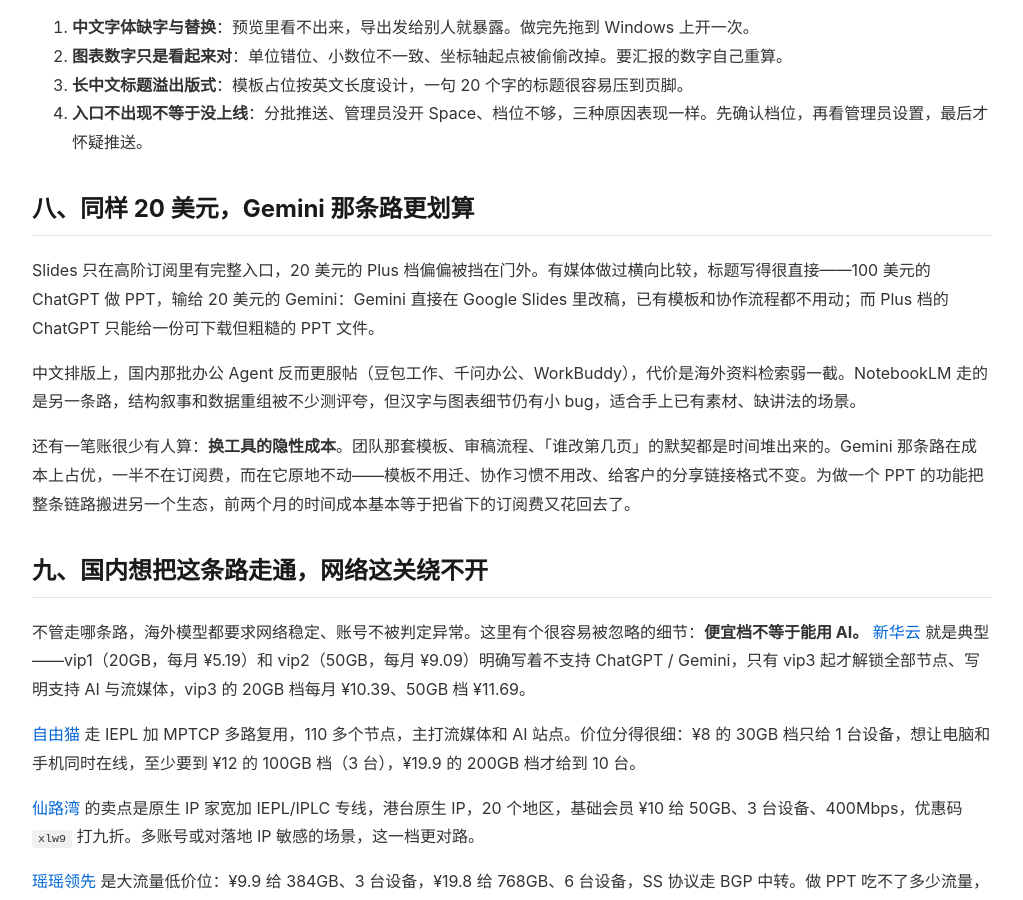
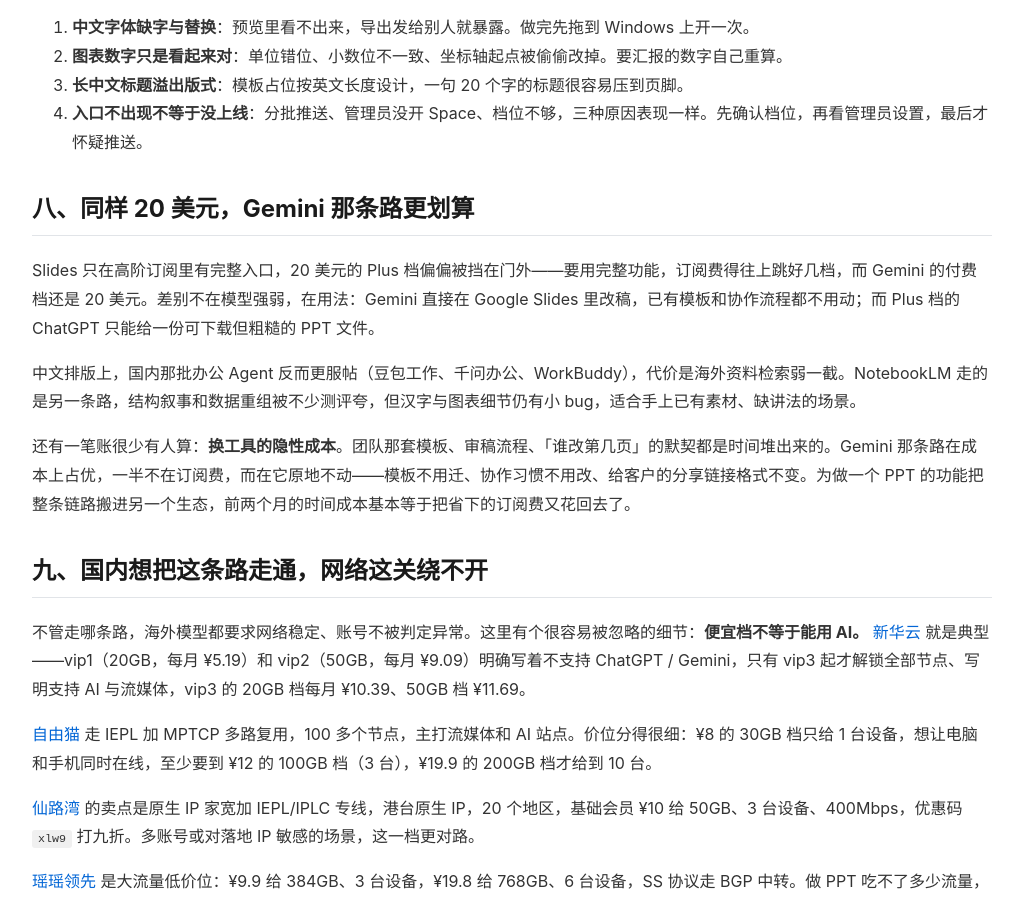
Before and after one commit to yezuofan/free-internet-guide, a Jekyll site: the page built from getting-started/chatgpt-slides-guide-2026.md, in a window 1280 px wide and 900 px high, scrolled down 2361 px. Shown: the whole window, without its empty margins (128-1151 px from the left). Built offline with Jekyll 4.4.1, drawn with Linux system fonts in a browser that asks for light colours; our own code applies the rules of GitHub Pages for plain Markdown files.

Commit message:
fix(getting-started): align Freecat node count and remove unverifiable citation in ChatGPT Slides mirror

```diff
--- a/getting-started/chatgpt-slides-guide-2026.md
+++ b/getting-started/chatgpt-slides-guide-2026.md
@@ -68,7 +68,7 @@ Plus 和免费版还能做什么？能让它把对话内容转成一份可下载
 
 ## 八、同样 20 美元，Gemini 那条路更划算
 
-Slides 只在高阶订阅里有完整入口，20 美元的 Plus 档偏偏被挡在门外。有媒体做过横向比较，标题写得很直接——100 美元的 ChatGPT 做 PPT，输给 20 美元的 Gemini：Gemini 直接在 Google Slides 里改稿，已有模板和协作流程都不用动；而 Plus 档的 ChatGPT 只能给一份可下载但粗糙的 PPT 文件。
+Slides 只在高阶订阅里有完整入口，20 美元的 Plus 档偏偏被挡在门外——要用完整功能，订阅费得往上跳好几档，而 Gemini 的付费档还是 20 美元。差别不在模型强弱，在用法：Gemini 直接在 Google Slides 里改稿，已有模板和协作流程都不用动；而 Plus 档的 ChatGPT 只能给一份可下载但粗糙的 PPT 文件。
 
 中文排版上，国内那批办公 Agent 反而更服帖（豆包工作、千问办公、WorkBuddy），代价是海外资料检索弱一截。NotebookLM 走的是另一条路，结构叙事和数据重组被不少测评夸，但汉字与图表细节仍有小 bug，适合手上已有素材、缺讲法的场景。
 
@@ -78,7 +78,7 @@ Slides 只在高阶订阅里有完整入口，20 美元的 Plus 档偏偏被挡
 
 不管走哪条路，海外模型都要求网络稳定、账号不被判定异常。这里有个很容易被忽略的细节：**便宜档不等于能用 AI。** [新华云](https://api.huanghaiwan.com/go/新华云) 就是典型——vip1（20GB，每月 ¥5.19）和 vip2（50GB，每月 ¥9.09）明确写着不支持 ChatGPT / Gemini，只有 vip3 起才解锁全部节点、写明支持 AI 与流媒体，vip3 的 20GB 档每月 ¥10.39、50GB 档 ¥11.69。
 
-[自由猫](https://api.huanghaiwan.com/go/自由猫) 走 IEPL 加 MPTCP 多路复用，110 多个节点，主打流媒体和 AI 站点。价位分得很细：¥8 的 30GB 档只给 1 台设备，想让电脑和手机同时在线，至少要到 ¥12 的 100GB 档（3 台），¥19.9 的 200GB 档才给到 10 台。
+[自由猫](https://api.huanghaiwan.com/go/自由猫) 走 IEPL 加 MPTCP 多路复用，100 多个节点，主打流媒体和 AI 站点。价位分得很细：¥8 的 30GB 档只给 1 台设备，想让电脑和手机同时在线，至少要到 ¥12 的 100GB 档（3 台），¥19.9 的 200GB 档才给到 10 台。
 
 [仙路湾](https://api.huanghaiwan.com/go/仙路湾) 的卖点是原生 IP 家宽加 IEPL/IPLC 专线，港台原生 IP，20 个地区，基础会员 ¥10 给 50GB、3 台设备、400Mbps，优惠码 `xlw9` 打九折。多账号或对落地 IP 敏感的场景，这一档更对路。
 
```
